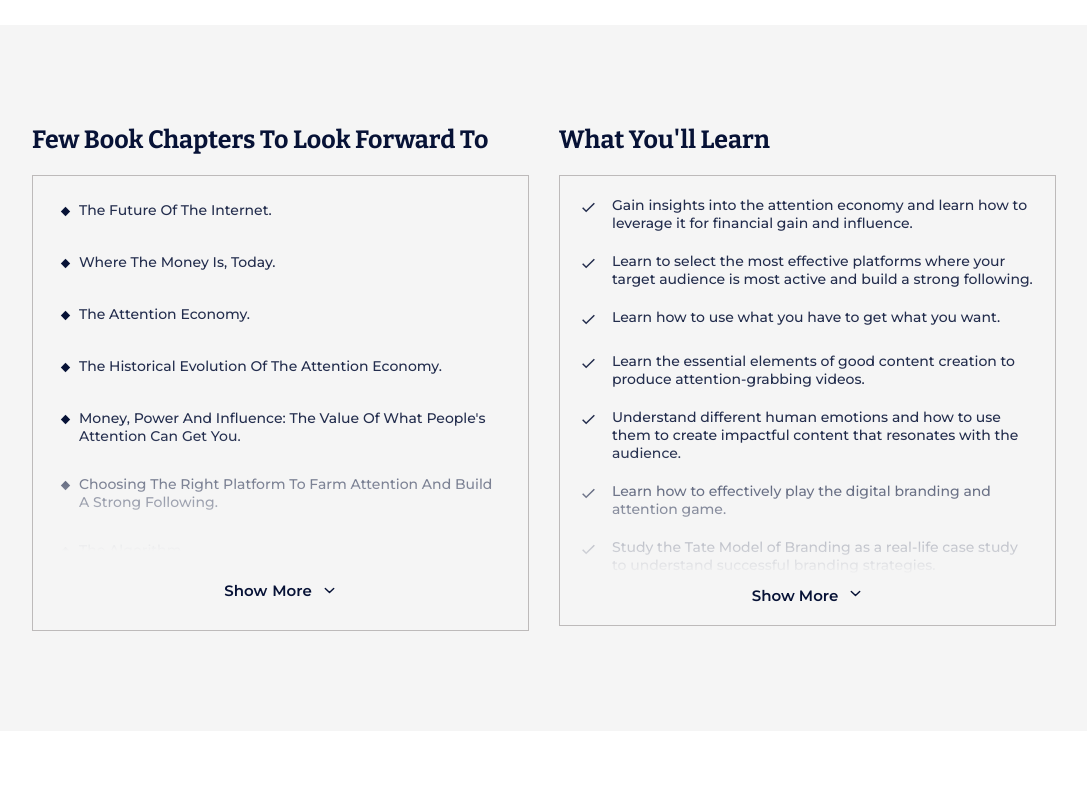
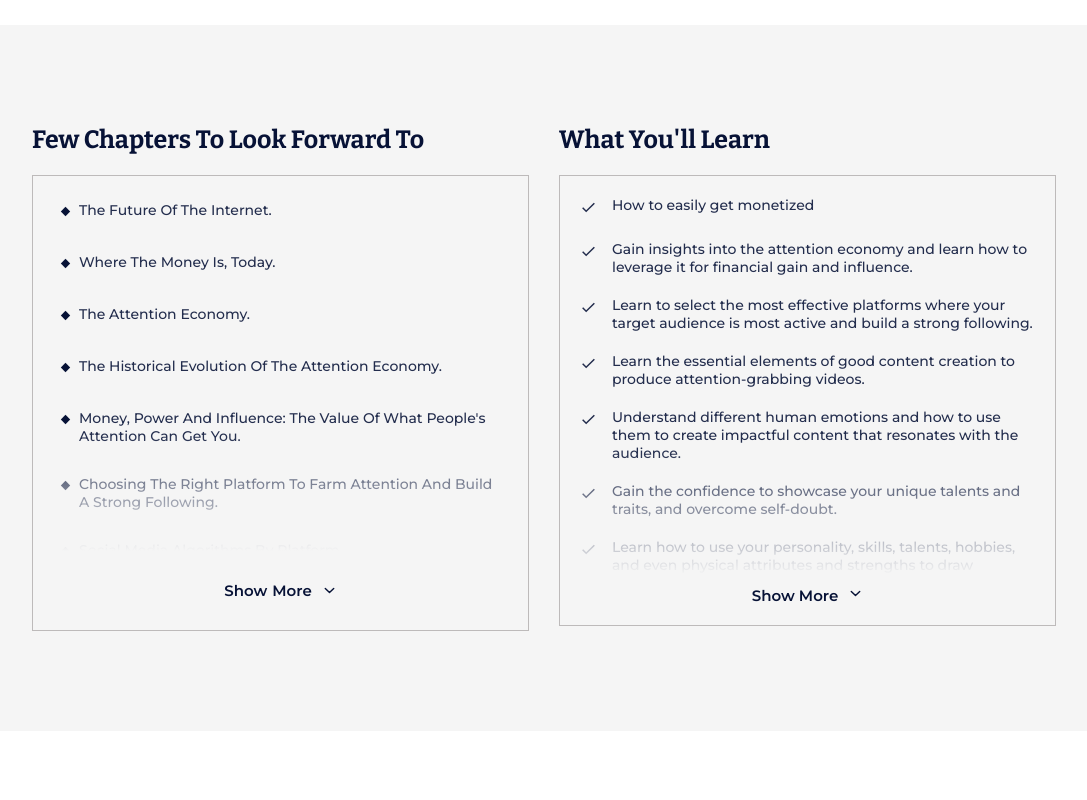
Before and after one commit to ugonna-onyejekwe/greene, a React (Vite) app: page / in a window 1280 px wide. Shown: the part 1840-2640 px from the top of the page, without its empty margins (96-1183 px from the left). Built offline with nearby package versions, Linux system fonts and the light colour scheme.

Commit message:
Edited data file

```diff
--- a/src/components/about-book/index.jsx
+++ b/src/components/about-book/index.jsx
@@ -14,7 +14,7 @@ export const About_book_section = () => {
       <section className="about_book" id="about-book">
         <div className="container">
           <div className="book_content_section">
-            <h2>few book chapters to look forward to</h2>
+            <h2>few chapters to look forward to</h2>
 
             <div className={"main_wrapper"}>
               <div className={showMoreContent ? "wrapper active " : "wrapper"}>
--- a/src/components/data.jsx
+++ b/src/components/data.jsx
@@ -11,11 +11,7 @@ export const book_content_info = [
 
   "Choosing the right platform to farm attention and build a strong following.",
 
-  "The algorithm.",
-
   "Social media algorithms by platform.",
-
-  "10 tips for staying ahead of the algorithm and optimizing your content.",
 
   "The art of branding.",
 
@@ -23,19 +19,11 @@ export const book_content_info = [
 
   'Using your physical "super" trait for easy attention.',
 
-  "Utilizing the theory of modelling to brand yourself.",
-
   "The science of subconscious branding.",
 
   "The art of creating attention grabbing video content.",
 
-  "Emotional branding/content creation.",
-
-  "Element of good content creation.",
-
   "Understanding the different human emotions, triggers and how to perfectly express them in your content.",
-
-  "Application of emotional states in creating  contents.",
 
   "Energy are contagious: The psychology.",
 
@@ -49,19 +37,15 @@ export const book_content_info = [
 ];
 
 export const bookBenefits = [
+  "How  to easily get monetized",
+
   "Gain insights into the attention economy and learn how to leverage it for financial gain and influence.",
 
   "Learn to select the most effective platforms where your target audience is most active and build a strong following.",
 
-  "Learn how to use what you have to get what you want.",
-
   "Learn the essential elements of good content creation to produce attention-grabbing videos.",
 
   "Understand different human emotions and how to use them to create impactful content that resonates with the audience.",
-
-  "Learn how to effectively play the digital branding and attention game.",
-
-  "Study the Tate Model of Branding as a real-life case study to understand successful branding strategies.",
 
   "Gain the confidence to showcase your unique talents and traits, and overcome self-doubt.",
 
@@ -69,17 +53,11 @@ export const bookBenefits = [
 
   "Understand the historical evolution and current dynamics of the attention economy. Learn how to leverage people's attention to gain money, power, and influence.",
 
-  "Get expert advice on selecting the most effective platforms for your goals. Understand where to focus your efforts to build a strong following and maximize your reach.",
-
   "Learn the intricacies of social media algorithms for different platforms. Get 10 actionable tips to stay ahead of the algorithm changes and optimize your content for maximum visibility.",
 
   "Follow refined steps to build a compelling online brand for yourself, your business, or your product. ",
 
-  "Learn the theory of modeling and subconscious branding to make a lasting impression.",
-
   "Understand the psychology of emotions and how they influence your audience. Learn how to create viral content that resonates deeply with your fans by tapping into different emotional triggers.",
-
-  "Learn to be resourceful and innovative with whatever tools and environments you have. Whether you have high-end gadgets or just basic equipment, discover how to create compelling content.",
 
   "Get a detailed guide on how to monetize your presence on Facebook specifically in the Nigerian market. Learn the nuances and strategies that work best in this context.",
 
@@ -87,13 +65,9 @@ export const bookBenefits = [
 ];
 
 export const bookBenefits2 = [
-  "Comprehensive understanding of wealth creation.",
-
   "Insight into the real definition of wealth beyond just financial gains.",
 
   "Knowledge of the fundamental skills and mindset needed for identifying and capitalizing on money-earning opportunities in various markets.",
-
-  "Ability to differentiate between small-scale and large-scale opportunities and understand their potential impacts.",
 
   "Importance of being a perpetual learner and developing a keen sense of observation and analysis.",
 
@@ -103,10 +77,6 @@ export const bookBenefits2 = [
 
   "Identification of niches that align with future trends and how to leverage them for wealth creation.",
 
-  "Encouragement to innovate within existing businesses by incorporating technological advancements.",
-
-  "Case studies of successful businesses and entrepreneurs who have addressed high-level needs and achieved significant wealth.",
-
   "Examples of how social media platforms and luxury brands fulfill higher human needs and command substantial market value.",
 
   "Tips for applying the knowledge gained from the book to real-world scenarios.",
```
